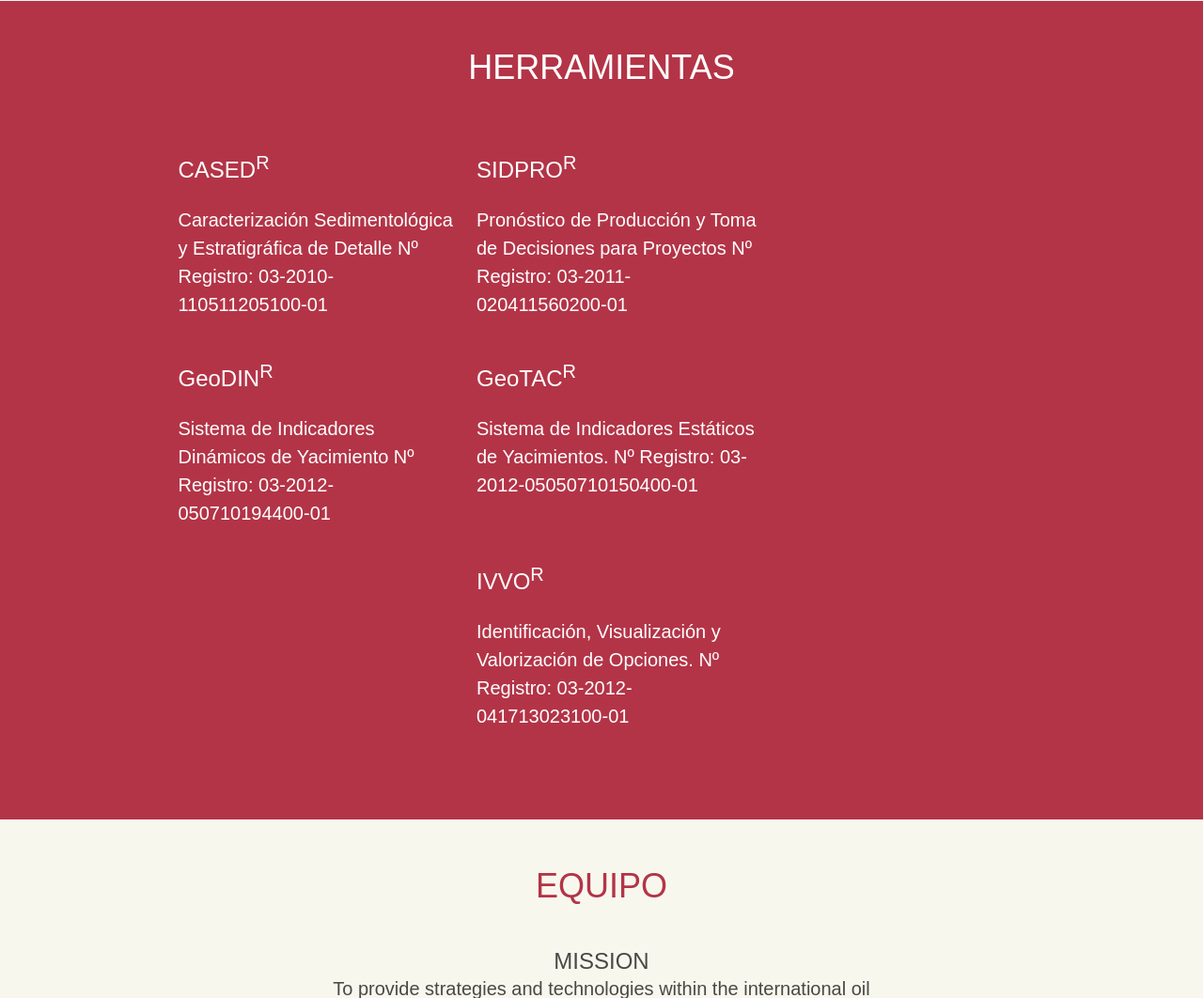
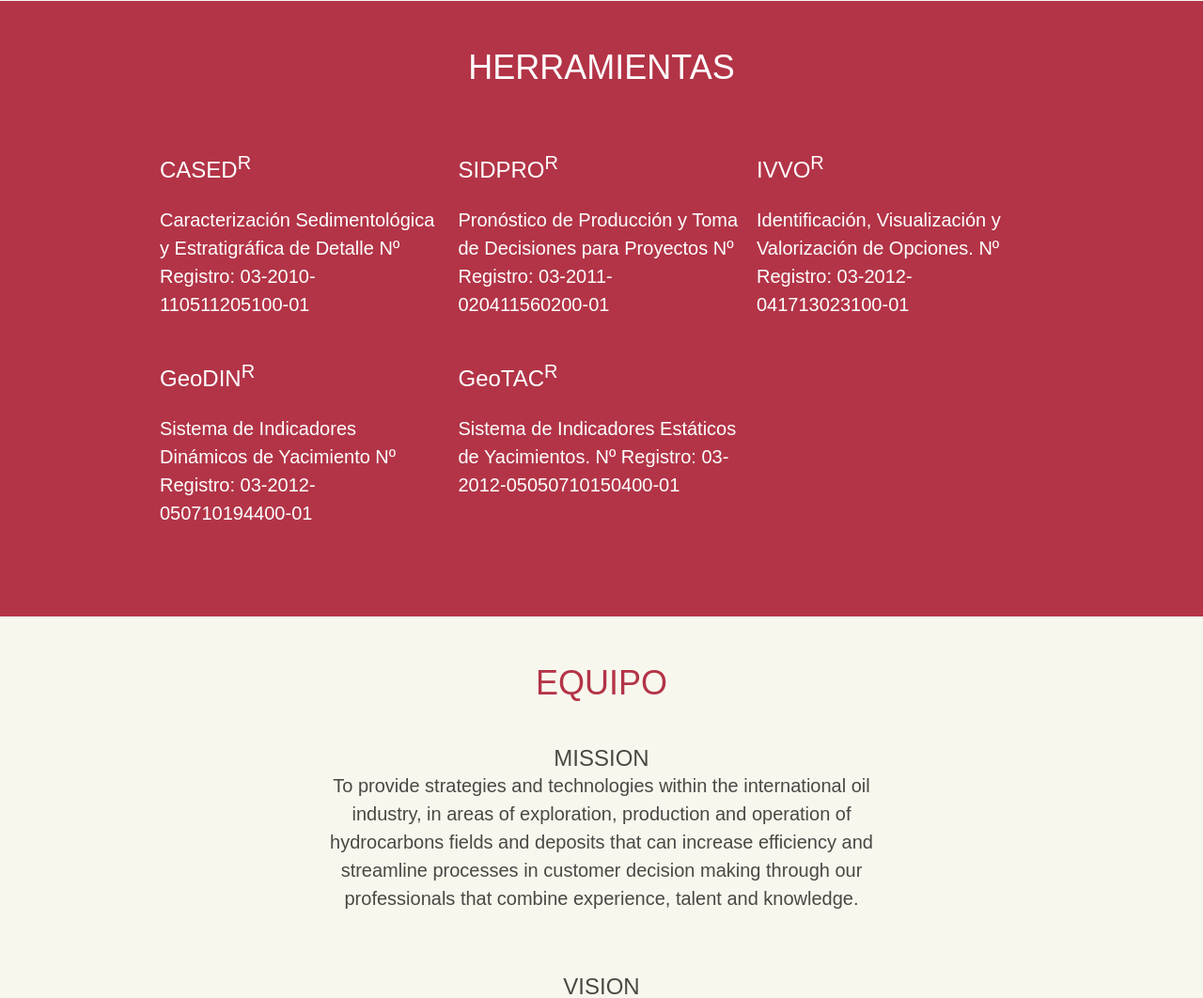
Before and after one commit to racoquita/royi, a PHP site: page / in a window 1280 px wide. Shown: the part 1833-2895 px from the top of the page at 94% size. Run offline with PHP 8.4, Linux system fonts and the light colour scheme; some libraries are stand-ins or nearby versions.

Commit message:
adding some responsiveness

```diff
--- a/css/main.css
+++ b/css/main.css
@@ -419,43 +419,49 @@ section .section-content {
     width: 80%;
   }
 }
-/* line 178, scss/main.scss */
+@media screen and (min-width: 768px) and (max-width: 959px) {
+  /* line 170, scss/main.scss */
+  section .section-content {
+    width: 90%;
+  }
+}
+/* line 181, scss/main.scss */
 section.color-bg {
   background: #b33447;
 }
-/* line 181, scss/main.scss */
+/* line 184, scss/main.scss */
 section.color-bg h2, section.color-bg p, section.color-bg h3, section.color-bg address {
   color: white;
 }
-/* line 185, scss/main.scss */
+/* line 188, scss/main.scss */
 section#intro {
   min-height: 355px;
   padding-top: 100px;
 }
-/* line 188, scss/main.scss */
+/* line 191, scss/main.scss */
 section#intro button {
   display: block;
   margin: 50px auto 0 auto;
 }
-/* line 192, scss/main.scss */
+/* line 195, scss/main.scss */
 section#intro p {
   text-align: center;
   margin-top: 65px;
 }
-/* line 197, scss/main.scss */
+/* line 200, scss/main.scss */
 section#alliances {
   background: #f8f7ee;
 }
-/* line 199, scss/main.scss */
+/* line 202, scss/main.scss */
 section#alliances p {
   margin-top: 0;
 }
-/* line 203, scss/main.scss */
+/* line 206, scss/main.scss */
 section#alliances p img {
   display: block;
   margin: 0 auto;
 }
-/* line 211, scss/main.scss */
+/* line 214, scss/main.scss */
 section#services .slides {
   position: relative;
   height: 100%;
@@ -465,22 +471,22 @@ section#services .slides {
   width: 68.085106383%;
   width: 100%;
 }
-/* line 221, scss/main.scss */
+/* line 224, scss/main.scss */
 section#services h2 {
   margin-bottom: 65px;
 }
-/* line 224, scss/main.scss */
+/* line 227, scss/main.scss */
 section#services h3 {
   max-width: 640px;
   margin: 0 auto;
   text-align: center;
 }
-/* line 229, scss/main.scss */
+/* line 232, scss/main.scss */
 section#services .slide, section#services .clone {
   position: absolute;
   width: 100%;
 }
-/* line 233, scss/main.scss */
+/* line 236, scss/main.scss */
 section#services .dots {
   position: relative;
   z-index: 45;
@@ -488,7 +494,7 @@ section#services .dots {
   max-width: 640px;
   text-align: center;
 }
-/* line 239, scss/main.scss */
+/* line 242, scss/main.scss */
 section#services .dots a {
   display: inline-block;
   width: 10px;
@@ -496,61 +502,63 @@ section#services .dots a {
   background: #494844;
   border-radius: 50%;
 }
-/* line 245, scss/main.scss */
+/* line 248, scss/main.scss */
 section#services .dots a.active {
   background: transparent;
   border: 1px solid #494844;
 }
-/* line 251, scss/main.scss */
+/* line 254, scss/main.scss */
 section#services span {
   position: absolute;
   top: 50%;
+  z-index: 45;
 }
-/* line 255, scss/main.scss */
+/* line 258, scss/main.scss */
 section#services span:nth-of-type(1) {
   left: 4.5%;
 }
-/* line 258, scss/main.scss */
+/* line 261, scss/main.scss */
 section#services span:nth-of-type(2) {
   right: 4.5%;
 }
-/* line 261, scss/main.scss */
+/* line 264, scss/main.scss */
 section#services span:hover {
   cursor: pointer;
 }
-/* line 265, scss/main.scss */
+/* line 268, scss/main.scss */
 section#services ul {
   max-width: 640px;
   margin: 0 auto 65px auto;
 }
-/* line 271, scss/main.scss */
+/* line 274, scss/main.scss */
 section#services ul li {
   list-style-type: none;
   padding-left: 1em;
   text-indent: -0.55em;
 }
-/* line 275, scss/main.scss */
+/* line 278, scss/main.scss */
 section#services ul li:before {
   content: "• ";
   color: #b33447;
 }
-/* line 285, scss/main.scss */
+/* line 289, scss/main.scss */
 section#tools .section-content p {
   margin-left: 0;
   width: 100%;
 }
-/* line 289, scss/main.scss */
+/* line 293, scss/main.scss */
 section#tools .section-content div {
   float: left;
+  max-width: 940px;
   width: 31.70212766%;
   margin-left: 2.0744680851%;
 }
-/* line 294, scss/main.scss */
-section#tools .section-content div:nth-child(2) {
+/* line 299, scss/main.scss */
+section#tools .section-content div:nth-child(3) {
   margin-left: 0px;
 }
 @media screen and (max-width: 479px) {
-  /* line 289, scss/main.scss */
+  /* line 293, scss/main.scss */
   section#tools .section-content div {
     width: 100%;
     float: none;
@@ -558,55 +566,55 @@ section#tools .section-content div:nth-child(2) {
   }
 }
 @media screen and (max-width: 479px) {
-  /* line 284, scss/main.scss */
+  /* line 287, scss/main.scss */
   section#tools .section-content {
     margin: 0 auto;
     max-width: 500px;
   }
 }
-/* line 309, scss/main.scss */
+/* line 316, scss/main.scss */
 section#company {
   background: #f8f7ee;
 }
-/* line 311, scss/main.scss */
+/* line 318, scss/main.scss */
 section#company h2, section#company h3, section#company p {
   text-align: center;
   margin: 0 auto;
 }
-/* line 315, scss/main.scss */
+/* line 322, scss/main.scss */
 section#company h2 {
   margin-bottom: 45px;
 }
-/* line 318, scss/main.scss */
+/* line 325, scss/main.scss */
 section#company p {
   margin-bottom: 65px;
 }
-/* line 323, scss/main.scss */
+/* line 330, scss/main.scss */
 section#contact address {
   font-style: normal;
 }
-/* line 326, scss/main.scss */
+/* line 333, scss/main.scss */
 section#contact form {
   float: left;
   width: 48.936170213%;
 }
-/* line 329, scss/main.scss */
+/* line 336, scss/main.scss */
 section#contact form p {
   width: 100%;
 }
 @media screen and (max-width: 479px) {
-  /* line 326, scss/main.scss */
+  /* line 333, scss/main.scss */
   section#contact form {
     width: 100%;
   }
 }
-/* line 336, scss/main.scss */
+/* line 343, scss/main.scss */
 section#contact .locations {
   float: right;
   width: 44.382978723%;
 }
 @media screen and (max-width: 479px) {
-  /* line 336, scss/main.scss */
+  /* line 343, scss/main.scss */
   section#contact .locations {
     display: none;
   }
--- a/index.html
+++ b/index.html
@@ -5,7 +5,7 @@
     <title>Royi</title>
     <meta charset="UTF-8">
     <meta http-equiv="Content-Type">
-
+    <meta name="viewport" content="width=device-width">
 	<link rel="stylesheet" type="text/css" href="css/main.css">
 
     <script src="//use.typekit.net/xwy1cvt.js"></script>
--- a/js/main.js
+++ b/js/main.js
@@ -71,7 +71,7 @@ Royi.PageHandler = function() {
 		isAnimating = true;
 
 		getSlide(function(clone) {
-			var anim = dir == 'prev' ? 'fadeOutLeft' : 'fadeOutRight';
+			var anim = dir == 'prev' ? 'fadeOutRight' : 'fadeOutRight';
 
 			$('.slide').addClass(anim);
 			$('.slides').append(clone);
--- a/scss/main.scss
+++ b/scss/main.scss
@@ -174,6 +174,9 @@ section {
 		@include breakpoint(mobile) {
 			width: 80%;
 		}
+		@include breakpoint(tablet) {
+			width: 90%;
+		}
 	}
 	&.color-bg {
 		background: $red;
@@ -251,7 +254,7 @@ section {
 		span {
 			position: absolute;
 			top:50%;
-
+			z-index: 45;
 			&:nth-of-type(1) {
 				left:4.5%;
 			}
@@ -282,18 +285,21 @@ section {
 	&#tools {
 
 		.section-content {
+
 			p {
 				margin-left: 0;
 				width: 100%;
 			}
 			div {
 				float: left;
+				max-width: 940px;
 				width: 31.70212766%; //298/940px; NOOOOO TOUCHY
 				margin-left: 2.0744680851%;
 
-				&:nth-child(2) {
+				&:nth-child(3) {
 					margin-left: 0px;
 				}
+
 				@include breakpoint(mobile) {
 					width: 100%;
 					float: none;
@@ -304,6 +310,7 @@ section {
 				margin:0 auto;
 				max-width: 500px;
 			}
+
 		}
 	}
 	&#company {
```
